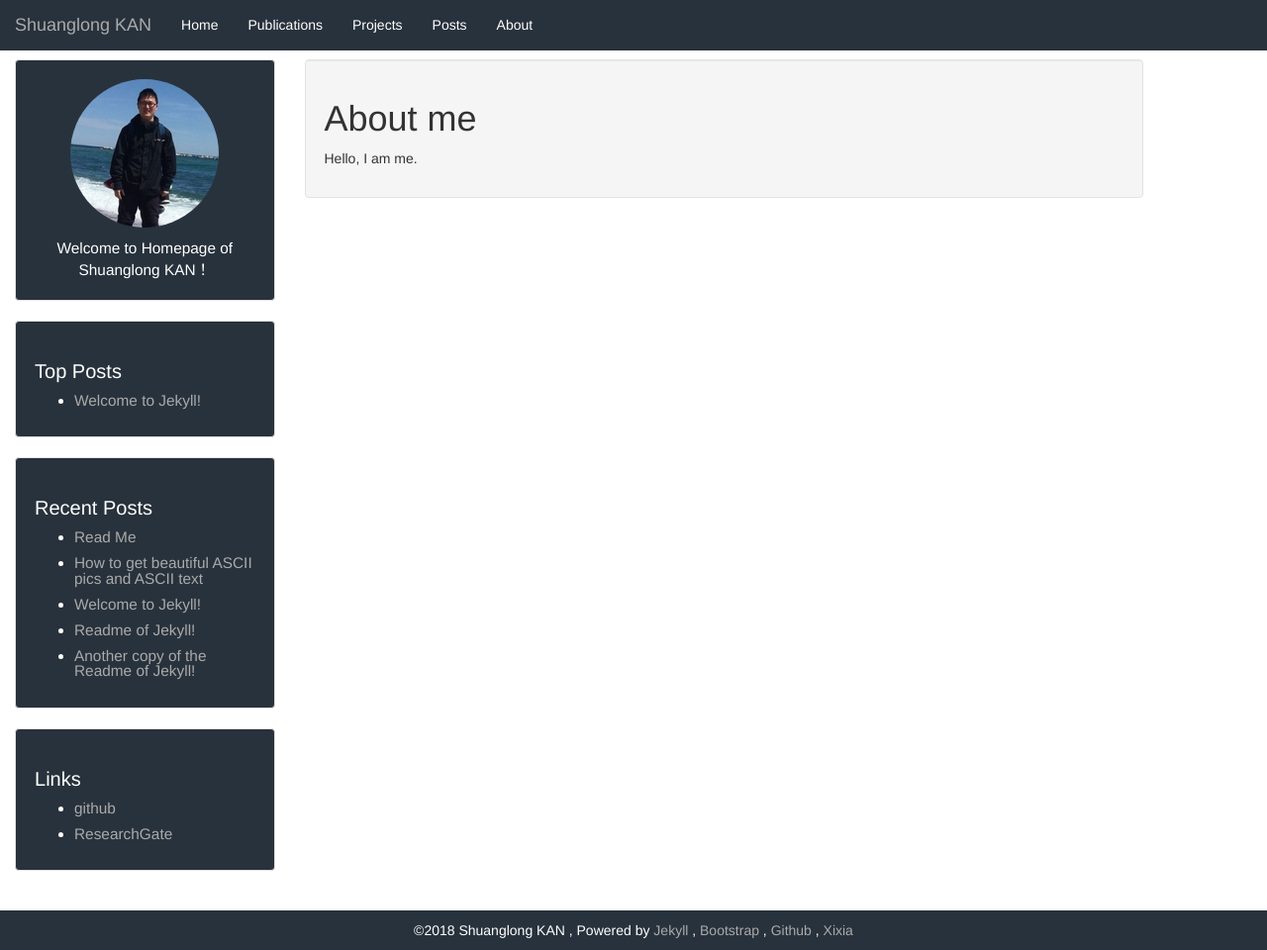
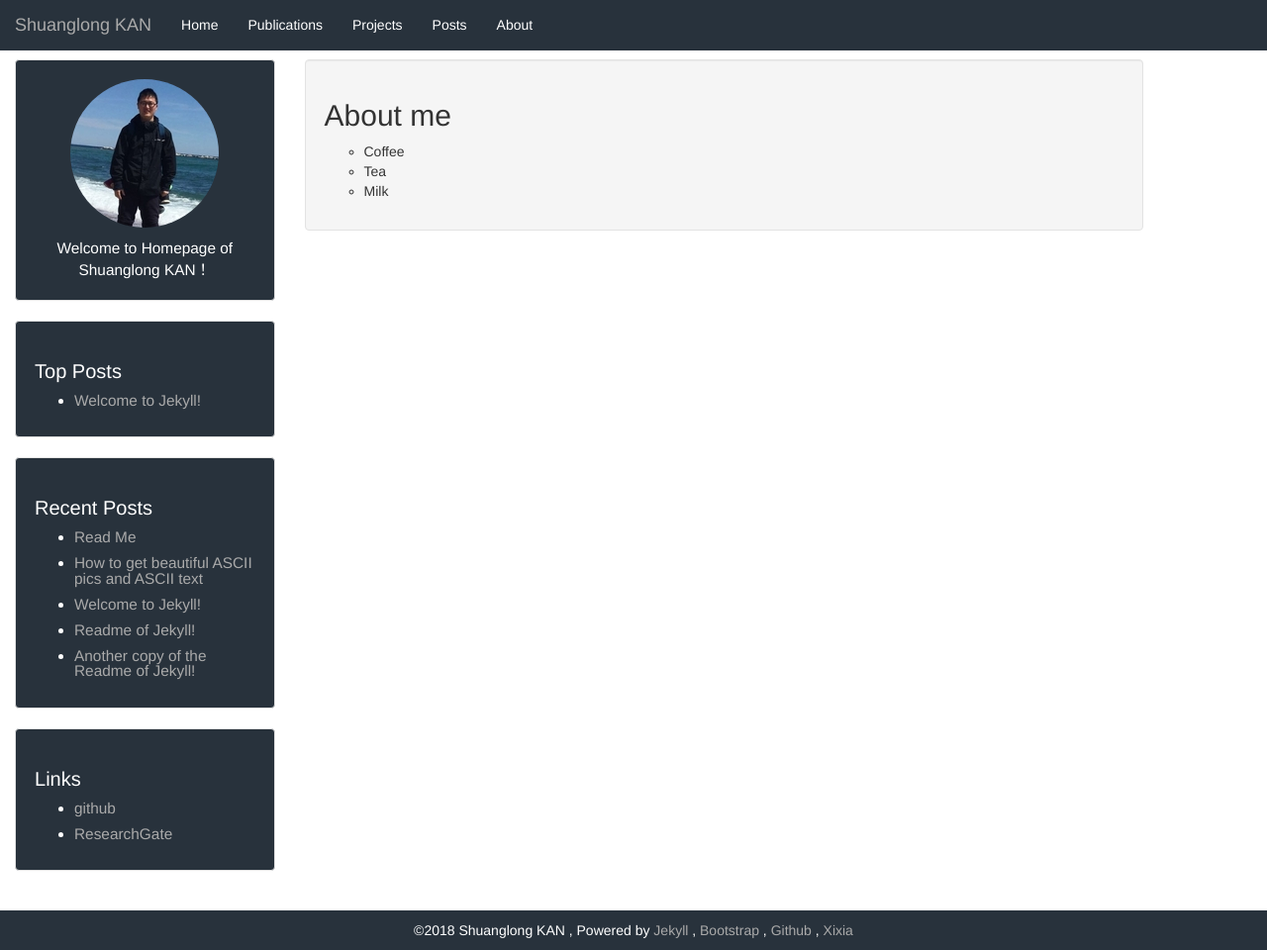
Before and after one commit to ShlKan/kanshuanglong.github.io, a Jekyll site: the page built from publication.html, in a window 1280 px wide and 960 px high. Shown: the whole window at 99% size. Built offline with Jekyll 4.4.1, drawn with Linux system fonts in a browser that asks for light colours.

Commit message:
Update publication.html

```diff
--- a/publication.html
+++ b/publication.html
@@ -3,6 +3,12 @@ layout: default
 ---
 
 <div class="well">
-    <h1>About me</h1>
-    <p>Hello, I am me.</p>
+    <h2>About me</h2>
+    <p>
+    <ul style="list-style-type:circle">
+        <li>Coffee</li>
+        <li>Tea</li>
+        <li>Milk</li>
+    </ul>
+    </p>
 </div>
```
